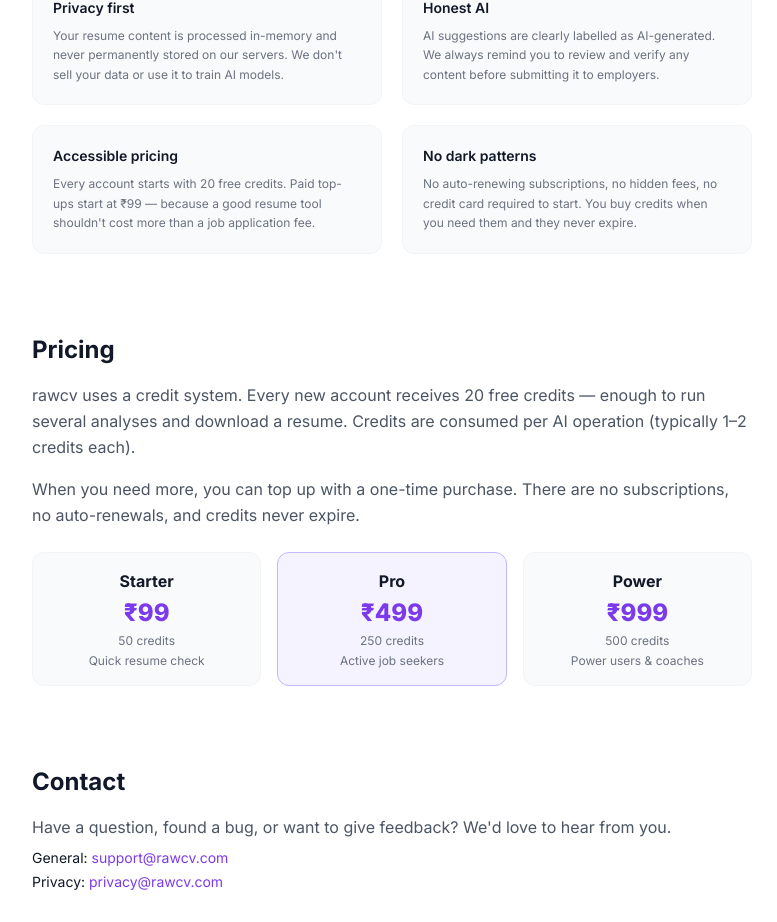
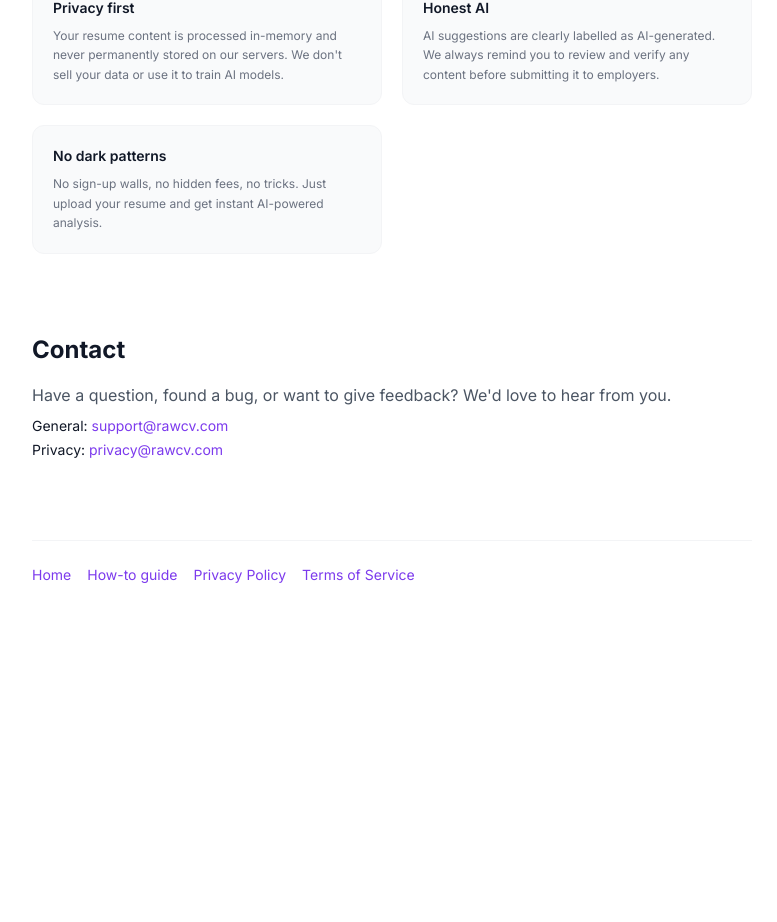
Before and after one commit to pushpander1010/rawcv, a Next.js app: page /about in a window 1280 px wide. Shown: the part 2273-3195 px from the top of the page, without its empty margins (248-1025 px from the left). After the commit the page ends 2922 px from the top, so only its background shows below. Built offline with nearby package versions, Linux system fonts and the light colour scheme.

Commit message:
Remove pricing page and all price references

```diff
--- a/app/about/page.tsx
+++ b/app/about/page.tsx
@@ -60,12 +60,8 @@
     desc: "AI suggestions are clearly labelled as AI-generated. We always remind you to review and verify any content before submitting it to employers.",
   },
   {
-    title: "Accessible pricing",
-    desc: "Every account starts with 20 free credits. Paid top-ups start at ₹99 — because a good resume tool shouldn't cost more than a job application fee.",
-  },
-  {
     title: "No dark patterns",
-    desc: "No auto-renewing subscriptions, no hidden fees, no credit card required to start. You buy credits when you need them and they never expire.",
+    desc: "No sign-up walls, no hidden fees, no tricks. Just upload your resume and get instant AI-powered analysis.",
   },
 ];
 
@@ -202,38 +198,6 @@
           </dl>
         </section>
 
-        {/* Pricing summary */}
-        <section aria-labelledby="pricing-heading">
-          <h2 id="pricing-heading" className="text-2xl font-bold mb-4">Pricing</h2>
-          <p className="text-gray-600 dark:text-gray-400 leading-relaxed mb-4">
-            rawcv uses a credit system. Every new account receives 20 free credits — enough to run several analyses and download a resume. Credits are consumed per AI operation (typically 1–2 credits each).
-          </p>
-          <p className="text-gray-600 dark:text-gray-400 leading-relaxed mb-6">
-            When you need more, you can top up with a one-time purchase. There are no subscriptions, no auto-renewals, and credits never expire.
-          </p>
-          <div className="grid sm:grid-cols-3 gap-4">
-            {[
-              { name: "Starter", credits: "50 credits", price: "₹99", note: "Quick resume check" },
-              { name: "Pro", credits: "250 credits", price: "₹499", note: "Active job seekers", highlight: true },
-              { name: "Power", credits: "500 credits", price: "₹999", note: "Power users & coaches" },
-            ].map((plan) => (
-              <div
-                key={plan.name}
-                className={`rounded-xl border p-4 text-center ${
-                  plan.highlight
-                    ? "border-violet-300 dark:border-violet-700 bg-violet-50 dark:bg-violet-950/30"
-                    : "border-gray-100 dark:border-gray-800 bg-gray-50 dark:bg-gray-900"
-                }`}
-              >
-                <div className="font-bold text-gray-900 dark:text-gray-100 mb-1">{plan.name}</div>
-                <div className="text-2xl font-extrabold text-violet-600 dark:text-violet-400 mb-1">{plan.price}</div>
-                <div className="text-xs text-gray-500 dark:text-gray-400 mb-1">{plan.credits}</div>
-                <div className="text-xs text-gray-500">{plan.note}</div>
-              </div>
-            ))}
-          </div>
-        </section>
-
         {/* Contact */}
         <section aria-labelledby="contact-heading">
           <h2 id="contact-heading" className="text-2xl font-bold mb-4">Contact</h2>
--- a/app/how-to/page.tsx
+++ b/app/how-to/page.tsx
@@ -65,7 +65,7 @@
   { id: "jd-relevance",    label: "JD relevance check" },
   { id: "tailor",          label: "Tailor to a job" },
   { id: "themes",          label: "Themes and download" },
-  { id: "credits",         label: "Credits and pricing" },
+  { id: "free",         label: "100% Free" },
   { id: "faq",             label: "FAQ" },
 ];
 
--- a/app/page.tsx
+++ b/app/page.tsx
@@ -41,7 +41,7 @@
   { q: "Does rawcv work for freshers?", a: "Yes — freshers and students benefit the most. Upload your first CV, get ATS feedback on sections you may be missing, and use AI to strengthen project descriptions and internship entries." },
   { q: "How is rawcv different from Canva or Zety?", a: "Canva and Zety are design-first tools. rawcv focuses on ATS optimization and job-match analysis — it tells you exactly what keywords and sections are missing so you pass automated screening." },
   { q: "Can I upload a resume from my phone?", a: "Yes — the entire upload, analysis, chat, and download flow works on mobile browsers. No app download needed." },
-  { q: "Do you offer bulk pricing for career coaches?", a: "Yes — the Power plan at ₹999 gives 500 credits, ideal for coaches managing multiple clients. Contact us for custom enterprise pricing if you need more." },
+  { q: "Do you offer bulk access for career coaches?", a: "rawcv is completely free for everyone, including career coaches and their clients. No limits." },
   { q: "Can I share my resume for review?", a: "You can download your polished PDF and share it directly. We are working on shareable review links that let others see your ATS score and suggestions without an account." },
   { q: "Does rawcv save my resume history?", a: "Your current session data is preserved in browser storage, so you can refresh the page without losing progress. Clearing browser data will reset your session." },
   { q: "Can I use rawcv without creating an account?", a: "Yes — rawcv is completely free and requires no account. Just upload your resume and start analyzing." },
--- a/app/terms/page.tsx
+++ b/app/terms/page.tsx
@@ -33,12 +33,10 @@
           </ul>
         </Section>
 
-        <Section title="4. Credits and payments">
+        <Section title="4. Free service">
           <ul>
-            <li>Credits are consumed per AI operation as described on the pricing page.</li>
-            <li>Purchased credits are non-refundable except where required by applicable law.</li>
-            <li>We reserve the right to change credit pricing with reasonable notice.</li>
-            <li>Payments are processed by Razorpay or Stripe. We do not store payment card details.</li>
+            <li>rawcv is completely free to use. All features are available without payment or account creation.</li>
+            <li>We reserve the right to modify or discontinue any feature with reasonable notice.</li>
           </ul>
         </Section>
 
```
